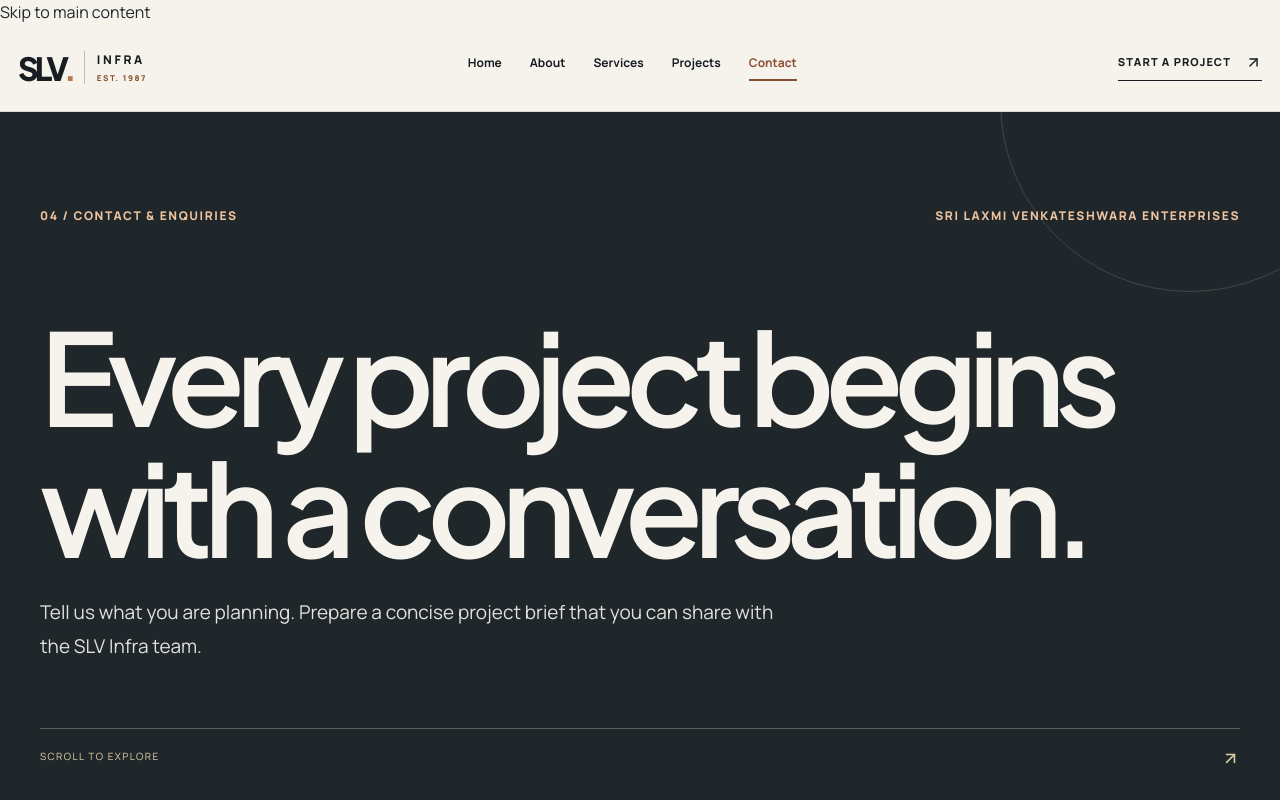
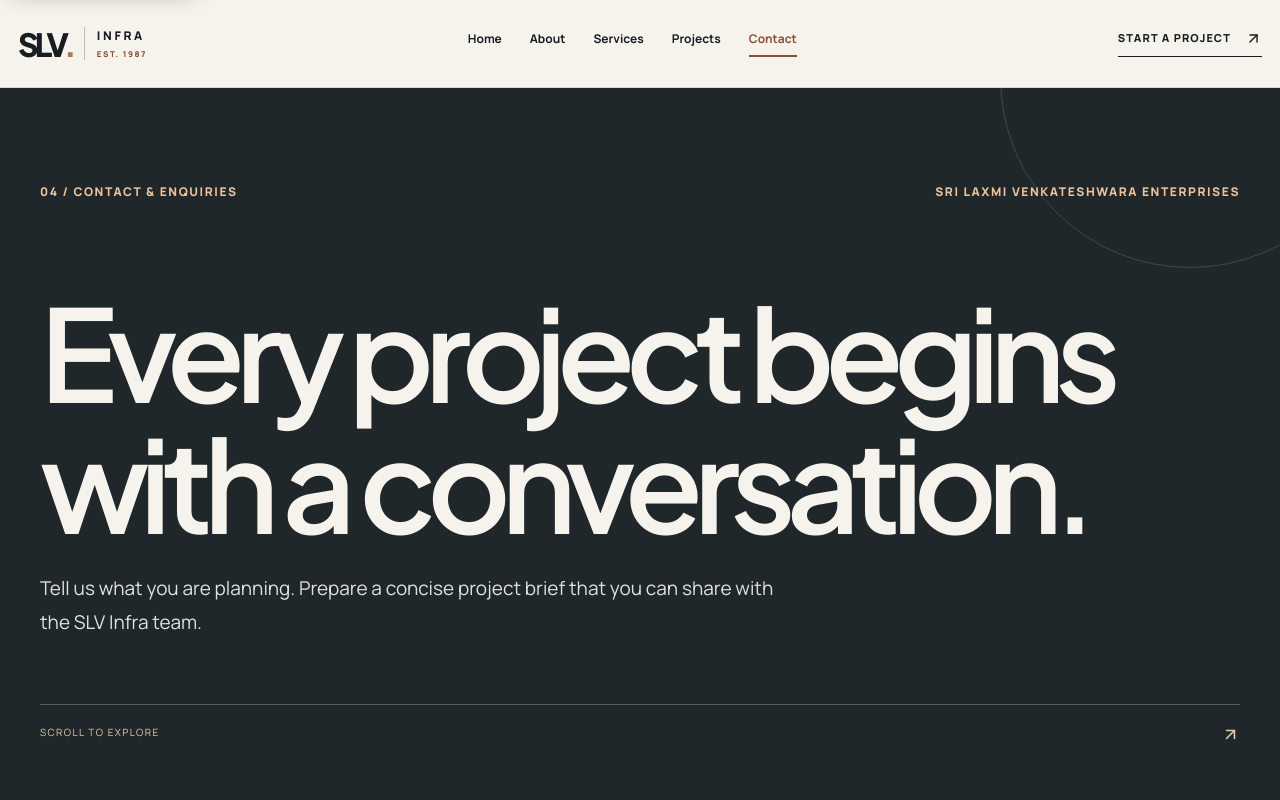
Before and after one commit to mkraja826/Slvinfra, a Next.js app: page /contact in a window 1280 px wide. Shown: the top 800 px of the page. Built offline with nearby package versions, Linux system fonts and the light colour scheme.

Commit message:
Style accessible skip-to-content keyboard control

```diff
--- a/src/app/globals.css
+++ b/src/app/globals.css
@@ -289,3 +289,9 @@ p{overflow-wrap:break-word}
  .site-footer .footer-inner nav{gap:14px 22px}
  .site-footer .footer-inner nav a{font-size:14px}
 }
+
+
+/* Keyboard skip link: hidden until focused */
+.skip-link{position:fixed;top:12px;left:12px;z-index:1000;transform:translateY(-160%);background:#f6f3ed;color:#20272b;border:2px solid #b7784a;padding:12px 18px;font-size:14px;font-weight:800;line-height:1.4;box-shadow:0 8px 24px #0005}
+.skip-link:focus-visible{transform:translateY(0);outline:3px solid #b7784a;outline-offset:2px}
+#main-content:focus{outline:none}
```
